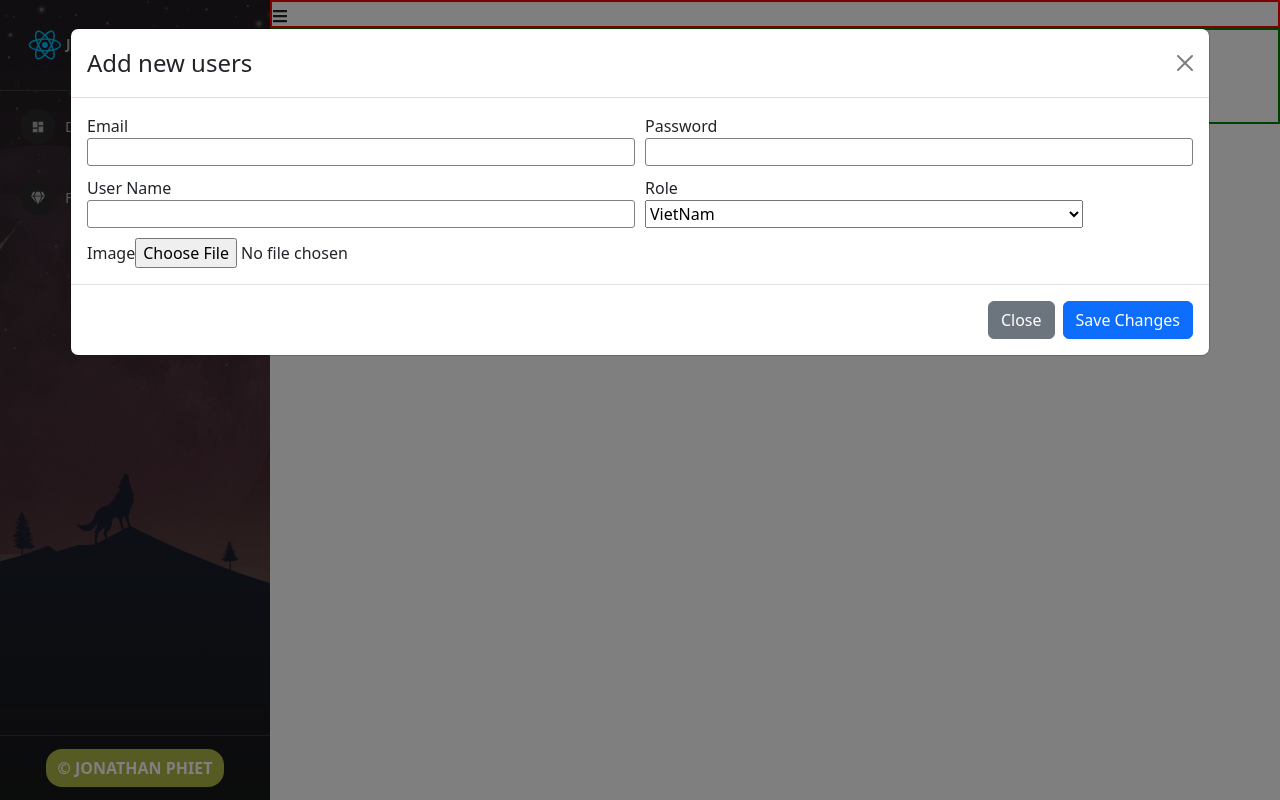
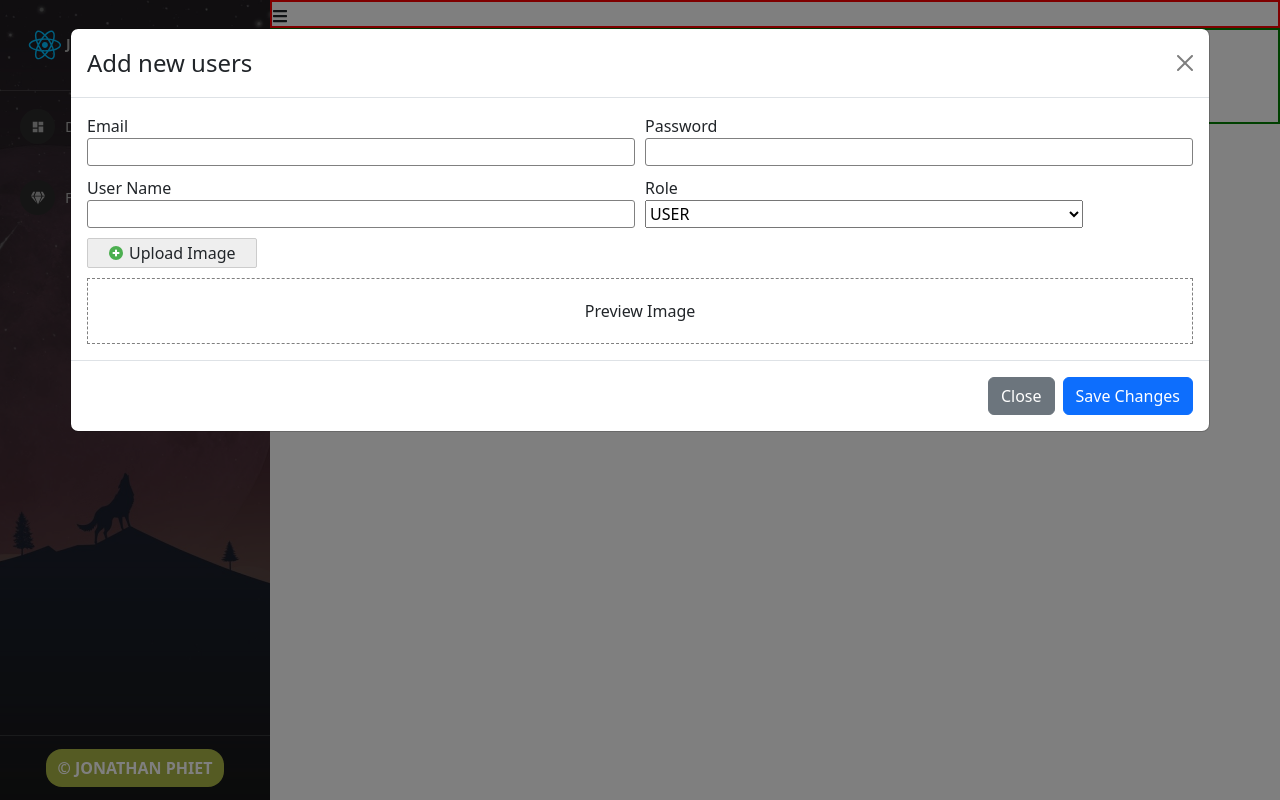
Before and after one commit to PhietNguyen21/Create-react-app, a React (Create React App) app: page /admin/manger-user in a window 1280 px wide. Both pictures are taken after a click on the button "Launch demo modal". Built offline with nearby package versions, Linux system fonts and the light colour scheme.

Commit message:
video 57 State Modal Add New User

```diff
--- a/src/components/Admin/Admin.scss
+++ b/src/components/Admin/Admin.scss
@@ -42,4 +42,34 @@
             height: 100%;
         }
     }
+
+    .form-image {
+        grid-column: 1/3;
+        .label-upload {
+            div {
+                border: 1px solid #ccc;
+                display: flex;
+                align-items: center;
+                padding: 2px 20px;
+                cursor: pointer;
+                background-color: #eeeeee;
+                border-radius: 2px;
+                &:hover {
+                    background-color: #dcdcdc;
+                }
+                span {
+                    margin-left: 5px;
+                }
+            }
+        }
+        .img-preview {
+            border: 1px dashed gray;
+            margin-top: 10px;
+            padding: 20px;
+            text-align: center;
+            img {
+                width: 50%;
+            }
+        }
+    }
 }
--- a/src/components/Admin/Content/ModalCreateUser.js
+++ b/src/components/Admin/Content/ModalCreateUser.js
@@ -1,6 +1,7 @@
 import { useState } from "react";
 import Button from "react-bootstrap/Button";
 import Modal from "react-bootstrap/Modal";
+import { FcPlus } from "react-icons/fc";
 
 const ModalCreateUser = (props) => {
   const [show, setShow] = useState(false);
@@ -8,6 +9,22 @@ const ModalCreateUser = (props) => {
   const handleClose = () => setShow(false);
   const handleShow = () => setShow(true);
 
+  const [email, setEmail] = useState("");
+  const [pass, setPass] = useState("");
+  const [userName, setUserName] = useState("");
+  const [role, setRole] = useState("USER");
+  const [image, setImage] = useState("");
+  const [previewImage, setPreviewImage] = useState("");
+
+  const handelUploadImg = (e) => {
+    if (e.target && e.target.files && e.target.files[0]) {
+      setPreviewImage(URL.createObjectURL(e.target.files[0]));
+      setImage(e.target.files[0]);
+    }
+    // else {
+    //   setPreviewImage(e.target.files[0]);
+    // }
+  };
   return (
     <>
       <Button variant="primary" onClick={handleShow}>
@@ -22,27 +39,76 @@ const ModalCreateUser = (props) => {
           <form className="form-container">
             <div className="form-group">
               <label>Email</label>
-              <input type="email" name="mail" id="email" />
+              <input
+                type="email"
+                name="mail"
+                id="email"
+                value={email}
+                onChange={(e) => {
+                  setEmail(e.target.value);
+                }}
+              />
             </div>
             <div className="form-group">
               <label>Password</label>
-              <input type="password" name="pass" id="pass" />
+              <input
+                type="password"
+                name="pass"
+                id="pass"
+                value={pass}
+                onChange={(e) => {
+                  setPass(e.target.value);
+                }}
+              />
             </div>
             <div className="form-group">
               <label>User Name</label>
-              <input type="text" name="nameUser" id="nameUser" />
+              <input
+                type="text"
+                name="nameUser"
+                id="nameUser"
+                value={userName}
+                onChange={(e) => {
+                  setUserName(e.target.value);
+                }}
+              />
             </div>
             <div className="form-group role">
               <label>Role</label>
-              <select id="state">
-                <option value="vietnam">VietNam</option>
-                <option value="japan">JAPAN</option>
+              <select
+                id="state"
+                onChange={(e) => {
+                  setRole(e.target.value);
+                }}
+              >
+                <option value="USER">USER</option>
+                <option value="ADMIN">ADMIN</option>
               </select>
             </div>
 
             <div className="form-image">
-              <label>Image</label>
-              <input type="file" name="img" id="img" />
+              <label className="label-upload" htmlFor="labelUpload">
+                <div>
+                  <FcPlus />
+                  <span>Upload Image</span>
+                </div>
+              </label>
+              <input
+                type="file"
+                name="img"
+                id="labelUpload"
+                hidden
+                onChange={(e) => {
+                  handelUploadImg(e);
+                }}
+              />
+              <div className="img-preview">
+                {previewImage ? (
+                  <img src={`${previewImage}`} alt="test" />
+                ) : (
+                  <span>Preview Image</span>
+                )}
+              </div>
             </div>
           </form>
         </Modal.Body>
```
